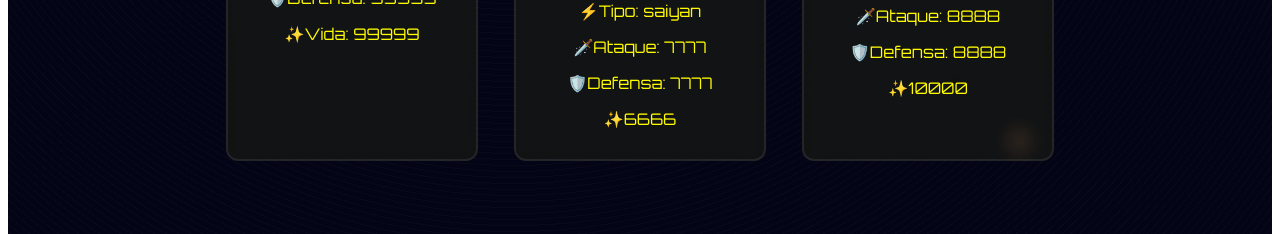
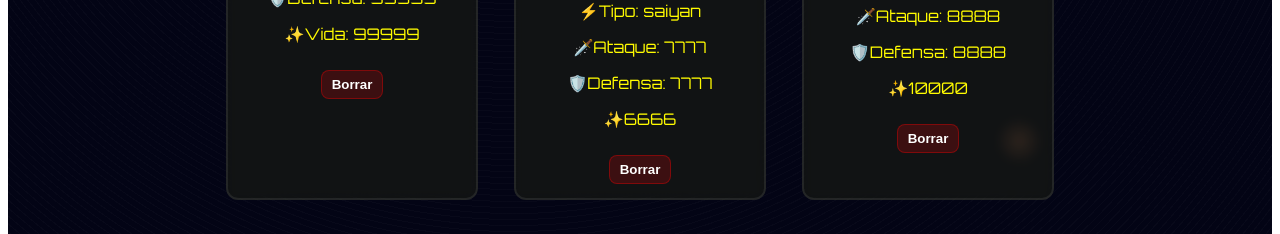
Before and after one commit to Juanchis2603/Cartas_ep_sayan, a React (Vite) app: page / in a window 1280 px wide. Shown: the part 455-689 px from the top of the page. Built offline with nearby package versions, Linux system fonts and the light colour scheme; no server answers.

Commit message:
añadí un boton de borrar carta

```diff
--- a/src/Componentes/Cartas.css
+++ b/src/Componentes/Cartas.css
@@ -45,3 +45,18 @@
   color: #f6fa04;
   font-size: 0.85rem;
 }
+
+.btn-delete {
+  margin-top: 10px;
+  background: rgba(255,0,0,0.18);
+  border: 1px solid rgba(255,0,0,0.35);
+  color: #fff;
+  padding: 6px 10px;
+  border-radius: 8px;
+  cursor: pointer;
+  font-weight: 700;
+}
+
+.btn-delete:hover {
+  background: rgba(255,0,0,0.3);
+}
--- a/src/Componentes/Cartas.tsx
+++ b/src/Componentes/Cartas.tsx
@@ -9,6 +9,7 @@ type Props = {
   descripcion: string;
   imagen: string;
   onClick?: () => void;
+  onDelete?: (id: number) => void;
 };
 
 function Cartas({
@@ -20,12 +21,15 @@ function Cartas({
   numero = 0,
   tipo = "electrico",
   onClick,
-
-
-
+  onDelete,
 
 
 }: Props) {
+
+  const handleDeleteClick = (e: React.MouseEvent) => {
+    e.stopPropagation();
+    if (onDelete) onDelete(numero);
+  };
 
   return (
     <div
@@ -41,6 +45,7 @@ function Cartas({
       <p><span className="icon">🗡️</span>Ataque: {ataque}</p>
       <p><span className="icon">🛡️</span>Defensa: {defensa}</p>
       <p className="desc"><span className="icon">✨</span>{descripcion}</p>
+      <button className="btn-delete" onClick={handleDeleteClick} aria-label={`Borrar carta ${nombre}`}>Borrar</button>
     </div>
   );
 }
--- a/src/Screens/VistaMazo.tsx
+++ b/src/Screens/VistaMazo.tsx
@@ -127,6 +127,7 @@ export default function VistaMazo() {
             descripcion={c.description}
             imagen={c.pictureUrl}
             onClick={() => abrirDetalle(c)}
+            onDelete={(id) => setCards((prev) => prev.filter((card) => card.idCard !== id))}
           />
         ))}
       </div>
```
Also changed, not shown: src/Componentes/NavBar.tsx (added, +13 -0 lines), 1 other file (tests, documents, lock files or other folders).
